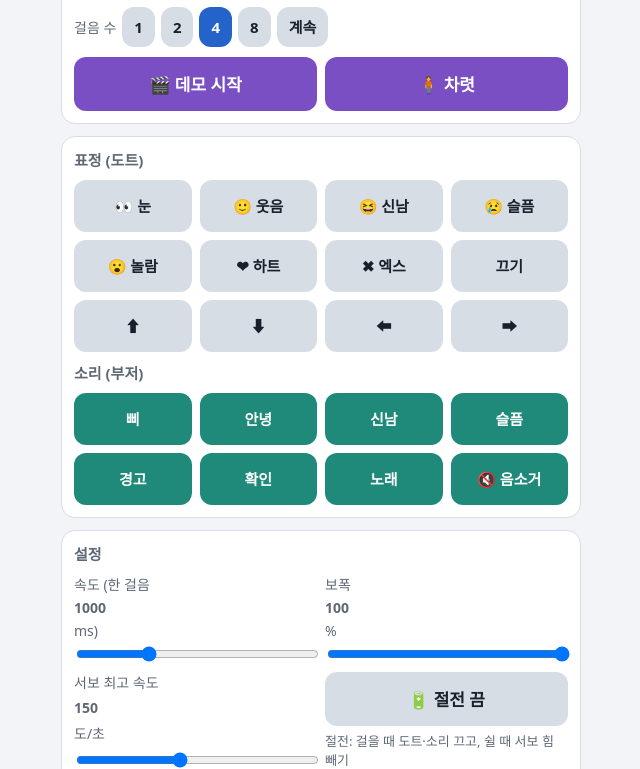
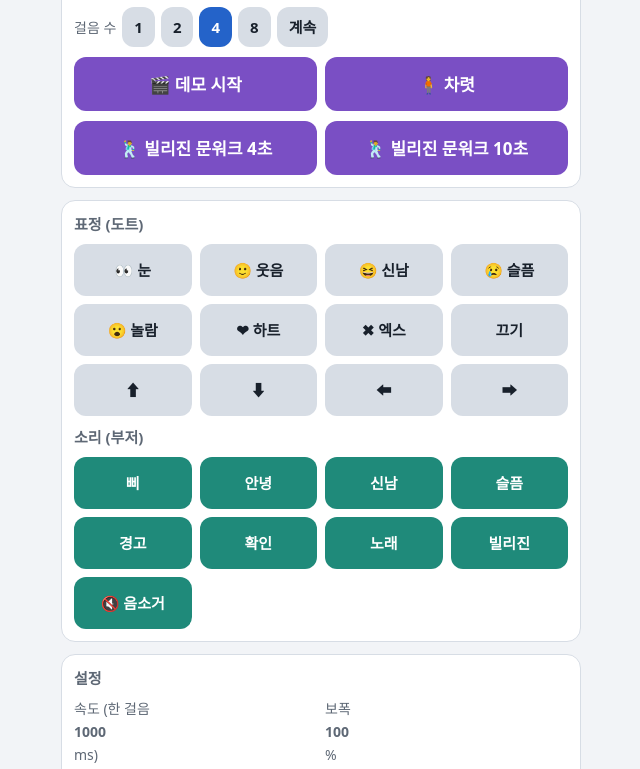
Before and after one commit to hex-aragon/otto-duck-lab, a plain HTML site: page web/otto-nano.html in a window 1280 px wide. Shown: the part 623-1392 px from the top of the page, without its empty margins (319-959 px from the left). Drawn offline with Linux system fonts and the light colour scheme.

Commit message:
문워크에 빌리진 베이스 리프: mj 4/10, z billie <초>, 리모컨 버튼
Co-Authored-By: Claude Opus 5.5 <noreply@anthropic.com>

```diff
--- a/web/otto-nano.html
+++ b/web/otto-nano.html
@@ -88,6 +88,9 @@ details summary{cursor:pointer;font-weight:700;color:var(--muted);padding:4px 0}
     <div class="grid2 dance">
       <button data-c="d">🎬 데모 시작</button><button data-c="h">🧍 차렷</button>
     </div>
+    <div class="grid2 dance">
+      <button data-c="mj 4">🕺 빌리진 문워크 4초</button><button data-c="mj 10">🕺 빌리진 문워크 10초</button>
+    </div>
   </section>
 
   <section class="card">
@@ -100,7 +103,7 @@ details summary{cursor:pointer;font-weight:700;color:var(--muted);padding:4px 0}
     <h2>소리 (부저)</h2>
     <div class="grid4 sounds">
       <button data-c="z beep">삐</button><button data-c="z hello">안녕</button><button data-c="z happy">신남</button><button data-c="z sad">슬픔</button>
-      <button data-c="z alarm">경고</button><button data-c="z ok">확인</button><button data-c="z song">노래</button><button id="mute" class="">🔇 음소거</button>
+      <button data-c="z alarm">경고</button><button data-c="z ok">확인</button><button data-c="z song">노래</button><button data-c="z billie 4">빌리진</button><button id="mute" class="">🔇 음소거</button>
     </div>
   </section>
 
@@ -256,7 +259,7 @@ $('watch').onclick=()=>{ watching=!watching; send('watch '+(watching?'on':'off')
 const VOICE = [
   [/멈|정지|그만|스톱/, ['x']],
   [/앞/, ['w 4']], [/뒤/, ['b 4']], [/왼/, ['l 3']], [/오른/, ['r 3']],
-  [/춤/, ['e happy','u 3','s 3']], [/문워크/, ['m 3']], [/까치발/, ['k 3']],
+  [/춤/, ['e happy','u 3','s 3']], [/빌리진|마이클|잭슨/, ['mj 10']], [/문워크/, ['mj 4']], [/까치발/, ['k 3']],
   [/웃/, ['e smile']], [/하트|사랑/, ['e heart','z happy']], [/놀라/, ['e surprise','z alarm']], [/슬퍼|울어/, ['e sad','z sad']],
   [/인사|안녕/, ['e happy','z hello']], [/노래/, ['z song']], [/거리/, ['dist']],
   [/따라/, ['mode follow']], [/조심|장애물/, ['mode guard','w 6']], [/차렷/, ['h']],
```
Also changed, not shown: 3 other files.
